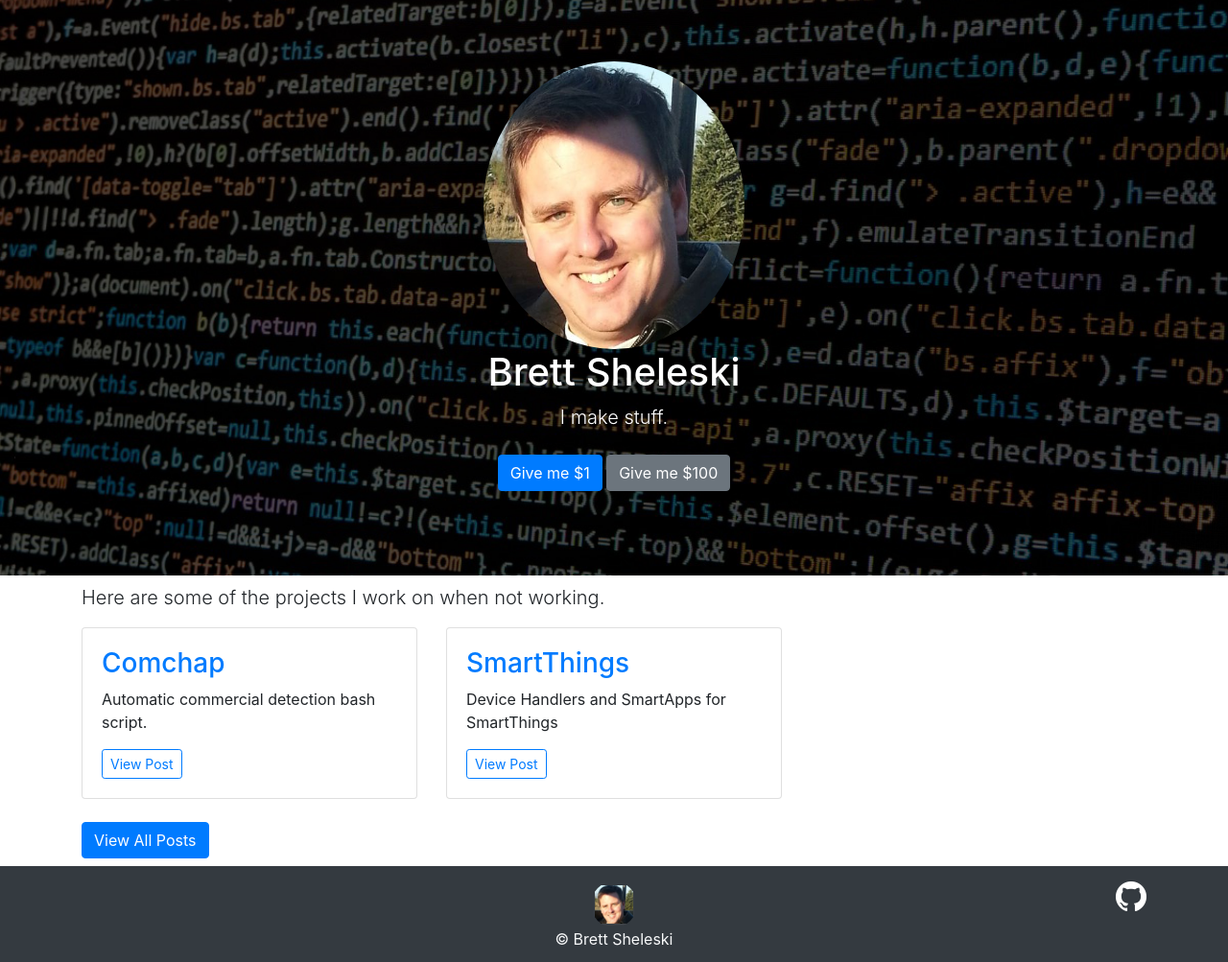
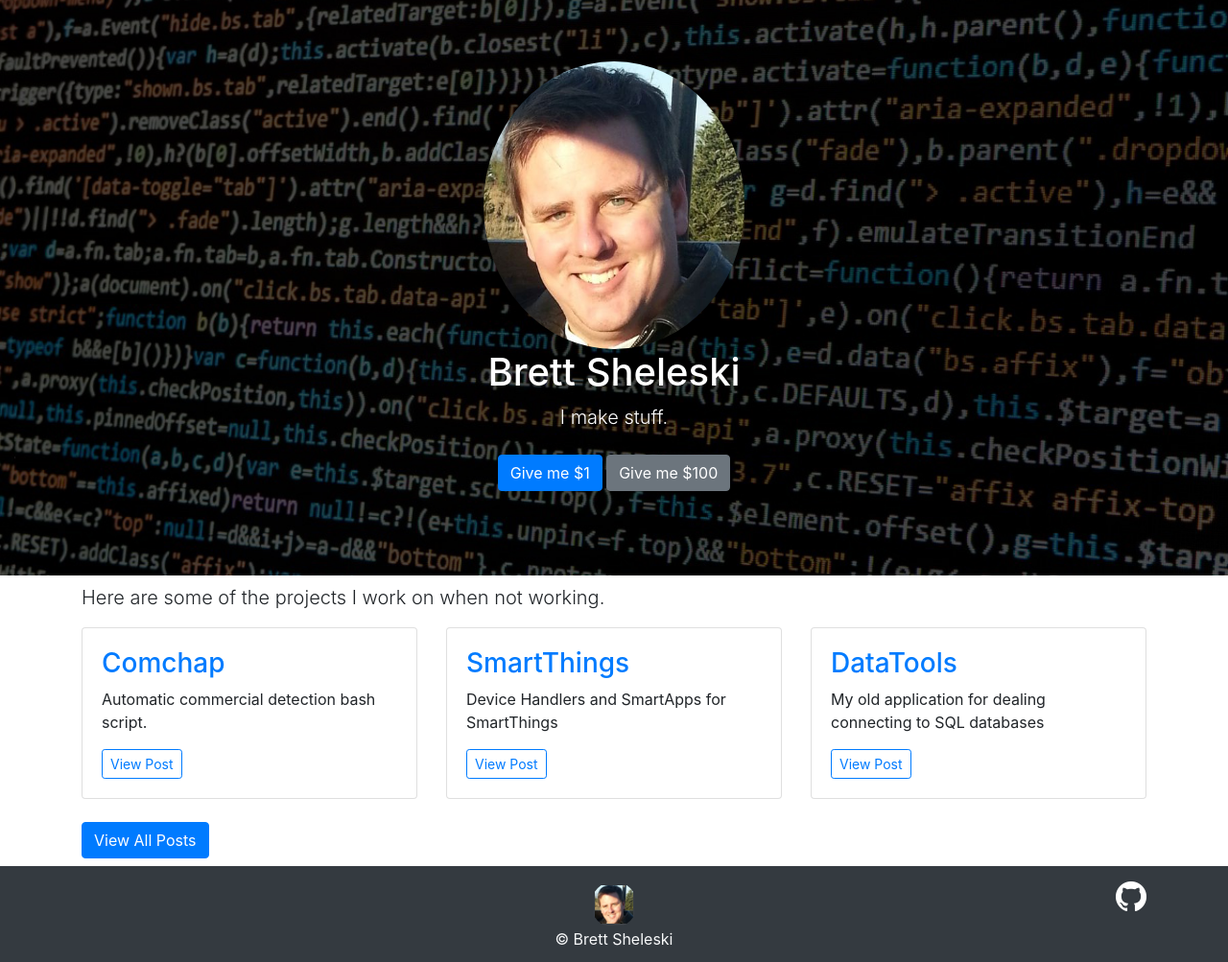
Before and after one commit to BrettSheleski/BrettSheleski.github.io, a Jekyll site: the page built from index.html, in a window 1280 px wide. Shown: the whole page at 96% size. Built offline with Jekyll 4.4.1, drawn with Linux system fonts in a browser that asks for light colours; nearby versions of some CDN libraries.

Commit message:
Added some text to posts.

```diff
--- /dev/null
+++ b/_posts/2018-12-02-DataTools-Program-To-Handle-SQL-Databases.md
@@ -0,0 +1,16 @@
+---
+layout: post
+title:  "DataTools"
+description: "My old application for dealing connecting to SQL databases"
+tags:
+- Windows Forms
+- SQLite
+- MySQL
+- Microsoft SQL Server
+- C#
+- SQL
+---
+
+# DataTools
+
+This is my old Windows Forms application for connecting to databases of various vendors and having a consistent experience among them. Also handy for navigating relational data.
```
Also changed, not shown: _posts/2018-12-31-SmartThings-Device-Handlers-and-Smart-Apps.md (+2 -0 lines), _posts/2019-01-19-comchap-automatic-commercial-detection.md (+1 -1 lines).
